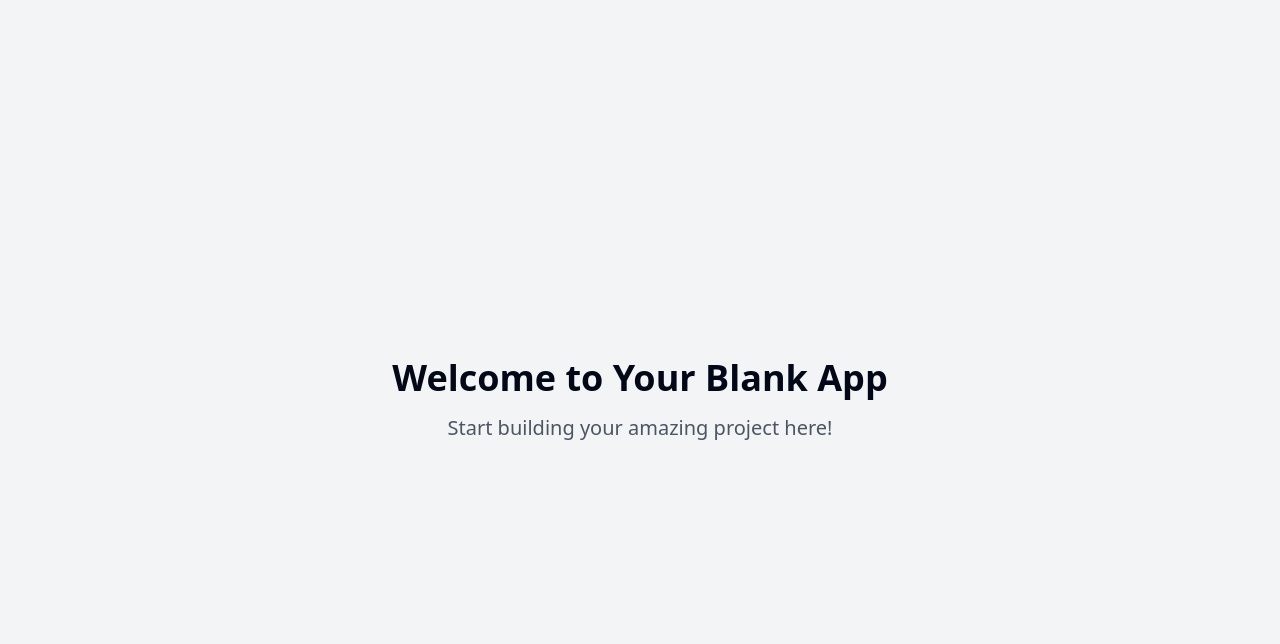
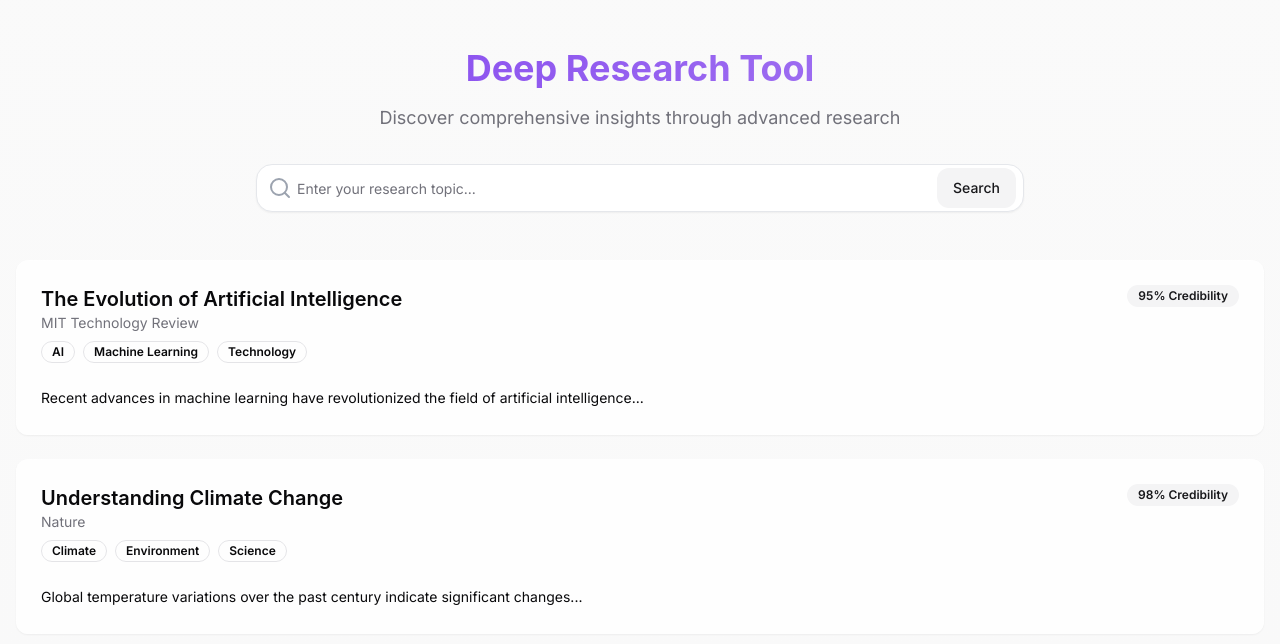
Before and after one commit to rnednur/deepquery-explorer, a React (Vite) app: page / in a window 1280 px wide. Shown: the top 644 px of the page. Built offline with nearby package versions, Linux system fonts and the light colour scheme.

Commit message:
Add deep research tool
This commit adds a basic structure for a deep research tool.  Further development will be needed to implement the full functionality.

```diff
--- /dev/null
+++ b/src/components/ResearchCard.tsx
@@ -0,0 +1,45 @@
+
+import { Card, CardHeader, CardContent } from "@/components/ui/card";
+import { Badge } from "@/components/ui/badge";
+
+interface ResearchCardProps {
+  title: string;
+  source: string;
+  credibilityScore: number;
+  excerpt: string;
+  tags: string[];
+}
+
+export const ResearchCard = ({
+  title,
+  source,
+  credibilityScore,
+  excerpt,
+  tags,
+}: ResearchCardProps) => {
+  return (
+    <Card className="w-full overflow-hidden transition-all duration-300 hover:shadow-lg animate-fadeIn glass-morphism">
+      <CardHeader className="space-y-2">
+        <div className="flex items-start justify-between">
+          <div>
+            <h3 className="text-xl font-display font-semibold">{title}</h3>
+            <p className="text-sm text-muted-foreground">{source}</p>
+          </div>
+          <Badge variant="secondary" className="ml-2">
+            {credibilityScore}% Credibility
+          </Badge>
+        </div>
+        <div className="flex flex-wrap gap-2">
+          {tags.map((tag) => (
+            <Badge key={tag} variant="outline" className="text-xs">
+              {tag}
+            </Badge>
+          ))}
+        </div>
+      </CardHeader>
+      <CardContent>
+        <p className="text-sm leading-relaxed">{excerpt}</p>
+      </CardContent>
+    </Card>
+  );
+};
--- /dev/null
+++ b/src/components/SearchInput.tsx
@@ -0,0 +1,36 @@
+
+import { useState } from "react";
+import { Search } from "lucide-react";
+import { Input } from "@/components/ui/input";
+import { Button } from "@/components/ui/button";
+
+export const SearchInput = ({ onSearch }: { onSearch: (query: string) => void }) => {
+  const [query, setQuery] = useState("");
+
+  const handleSubmit = (e: React.FormEvent) => {
+    e.preventDefault();
+    onSearch(query);
+  };
+
+  return (
+    <form onSubmit={handleSubmit} className="w-full max-w-3xl mx-auto">
+      <div className="relative group animate-fadeIn">
+        <Search className="absolute left-3 top-1/2 -translate-y-1/2 text-gray-400 group-focus-within:text-primary" />
+        <Input
+          type="text"
+          value={query}
+          onChange={(e) => setQuery(e.target.value)}
+          className="w-full pl-10 h-12 bg-white dark:bg-gray-950 border-gray-200 dark:border-gray-800 rounded-2xl shadow-sm transition-all duration-300 focus:ring-2 focus:ring-primary focus:border-transparent"
+          placeholder="Enter your research topic..."
+        />
+        <Button
+          type="submit"
+          className="absolute right-2 top-1/2 -translate-y-1/2 rounded-xl"
+          variant="secondary"
+        >
+          Search
+        </Button>
+      </div>
+    </form>
+  );
+};
--- a/src/index.css
+++ b/src/index.css
@@ -1,101 +1,71 @@
+
+@import url('https://fonts.googleapis.com/css2?family=Inter:wght@400;500;600;700&display=swap');
+
 @tailwind base;
 @tailwind components;
 @tailwind utilities;
 
 @layer base {
   :root {
-    --background: 0 0% 100%;
-    --foreground: 222.2 84% 4.9%;
-
+    --background: 0 0% 98%;
+    --foreground: 240 10% 3.9%;
     --card: 0 0% 100%;
-    --card-foreground: 222.2 84% 4.9%;
-
+    --card-foreground: 240 10% 3.9%;
     --popover: 0 0% 100%;
-    --popover-foreground: 222.2 84% 4.9%;
-
-    --primary: 222.2 47.4% 11.2%;
-    --primary-foreground: 210 40% 98%;
-
-    --secondary: 210 40% 96.1%;
-    --secondary-foreground: 222.2 47.4% 11.2%;
-
-    --muted: 210 40% 96.1%;
-    --muted-foreground: 215.4 16.3% 46.9%;
-
-    --accent: 210 40% 96.1%;
-    --accent-foreground: 222.2 47.4% 11.2%;
-
+    --popover-foreground: 240 10% 3.9%;
+    --primary: 262 83.3% 57.8%;
+    --primary-foreground: 210 20% 98%;
+    --secondary: 240 4.8% 95.9%;
+    --secondary-foreground: 240 5.9% 10%;
+    --muted: 240 4.8% 95.9%;
+    --muted-foreground: 240 3.8% 46.1%;
+    --accent: 240 4.8% 95.9%;
+    --accent-foreground: 240 5.9% 10%;
     --destructive: 0 84.2% 60.2%;
-    --destructive-foreground: 210 40% 98%;
-
-    --border: 214.3 31.8% 91.4%;
-    --input: 214.3 31.8% 91.4%;
-    --ring: 222.2 84% 4.9%;
-
-    --radius: 0.5rem;
-
-    --sidebar-background: 0 0% 98%;
-
-    --sidebar-foreground: 240 5.3% 26.1%;
-
-    --sidebar-primary: 240 5.9% 10%;
-
-    --sidebar-primary-foreground: 0 0% 98%;
-
-    --sidebar-accent: 240 4.8% 95.9%;
-
-    --sidebar-accent-foreground: 240 5.9% 10%;
-
-    --sidebar-border: 220 13% 91%;
-
-    --sidebar-ring: 217.2 91.2% 59.8%;
+    --destructive-foreground: 0 0% 98%;
+    --border: 240 5.9% 90%;
+    --input: 240 5.9% 90%;
+    --ring: 262 83.3% 57.8%;
+    --radius: 0.75rem;
   }
 
   .dark {
-    --background: 222.2 84% 4.9%;
-    --foreground: 210 40% 98%;
+    --background: 240 10% 3.9%;
+    --foreground: 0 0% 98%;
+    --card: 240 10% 3.9%;
+    --card-foreground: 0 0% 98%;
+    --popover: 240 10% 3.9%;
+    --popover-foreground: 0 0% 98%;
+    --primary: 262 83.3% 57.8%;
+    --primary-foreground: 210 20% 98%;
+    --secondary: 240 3.7% 15.9%;
+    --secondary-foreground: 0 0% 98%;
+    --muted: 240 3.7% 15.9%;
+    --muted-foreground: 240 5% 64.9%;
+    --accent: 240 3.7% 15.9%;
+    --accent-foreground: 0 0% 98%;
+    --destructive: 0 62.8% 30.6%;
+    --destructive-foreground: 0 0% 98%;
+    --border: 240 3.7% 15.9%;
+    --input: 240 3.7% 15.9%;
+    --ring: 262 83.3% 57.8%;
+  }
 
-    --card: 222.2 84% 4.9%;
-    --card-foreground: 210 40% 98%;
-
-    --popover: 222.2 84% 4.9%;
-    --popover-foreground: 210 40% 98%;
-
-    --primary: 210 40% 98%;
-    --primary-foreground: 222.2 47.4% 11.2%;
-
-    --secondary: 217.2 32.6% 17.5%;
-    --secondary-foreground: 210 40% 98%;
-
-    --muted: 217.2 32.6% 17.5%;
-    --muted-foreground: 215 20.2% 65.1%;
-
-    --accent: 217.2 32.6% 17.5%;
-    --accent-foreground: 210 40% 98%;
-
-    --destructive: 0 62.8% 30.6%;
-    --destructive-foreground: 210 40% 98%;
-
-    --border: 217.2 32.6% 17.5%;
-    --input: 217.2 32.6% 17.5%;
-    --ring: 212.7 26.8% 83.9%;
-    --sidebar-background: 240 5.9% 10%;
-    --sidebar-foreground: 240 4.8% 95.9%;
-    --sidebar-primary: 224.3 76.3% 48%;
-    --sidebar-primary-foreground: 0 0% 100%;
-    --sidebar-accent: 240 3.7% 15.9%;
-    --sidebar-accent-foreground: 240 4.8% 95.9%;
-    --sidebar-border: 240 3.7% 15.9%;
-    --sidebar-ring: 217.2 91.2% 59.8%;
-  }
-}
-
-@layer base {
   * {
     @apply border-border;
   }
 
   body {
-    @apply bg-background text-foreground;
+    @apply bg-background text-foreground font-sans;
+  }
+
+  h1, h2, h3, h4, h5, h6 {
+    @apply font-display;
   }
 }
+
+@layer utilities {
+  .glass-morphism {
+    @apply bg-white/80 dark:bg-black/80 backdrop-blur-md border border-white/20 dark:border-black/20;
+  }
+}
--- a/src/pages/Index.tsx
+++ b/src/pages/Index.tsx
@@ -1,11 +1,53 @@
-// Update this page (the content is just a fallback if you fail to update the page)
+
+import { useState } from "react";
+import { SearchInput } from "@/components/SearchInput";
+import { ResearchCard } from "@/components/ResearchCard";
+
+const mockResults = [
+  {
+    id: 1,
+    title: "The Evolution of Artificial Intelligence",
+    source: "MIT Technology Review",
+    credibilityScore: 95,
+    excerpt: "Recent advances in machine learning have revolutionized the field of artificial intelligence...",
+    tags: ["AI", "Machine Learning", "Technology"],
+  },
+  {
+    id: 2,
+    title: "Understanding Climate Change",
+    source: "Nature",
+    credibilityScore: 98,
+    excerpt: "Global temperature variations over the past century indicate significant changes...",
+    tags: ["Climate", "Environment", "Science"],
+  },
+];
 
 const Index = () => {
+  const [searchResults, setSearchResults] = useState(mockResults);
+
+  const handleSearch = (query: string) => {
+    // In a real implementation, this would make an API call
+    console.log("Searching for:", query);
+  };
+
   return (
-    <div className="min-h-screen flex items-center justify-center bg-gray-100">
-      <div className="text-center">
-        <h1 className="text-4xl font-bold mb-4">Welcome to Your Blank App</h1>
-        <p className="text-xl text-gray-600">Start building your amazing project here!</p>
+    <div className="min-h-screen w-full bg-gradient-to-b from-background to-secondary/20">
+      <div className="container mx-auto px-4 py-12">
+        <div className="text-center mb-12 animate-fadeIn">
+          <h1 className="text-4xl font-display font-bold mb-4 bg-clip-text text-transparent bg-gradient-to-r from-primary to-primary/60">
+            Deep Research Tool
+          </h1>
+          <p className="text-lg text-muted-foreground mb-8">
+            Discover comprehensive insights through advanced research
+          </p>
+          <SearchInput onSearch={handleSearch} />
+        </div>
+
+        <div className="grid gap-6 mt-12">
+          {searchResults.map((result) => (
+            <ResearchCard key={result.id} {...result} />
+          ))}
+        </div>
       </div>
     </div>
   );
```
Also changed, not shown: tailwind.config.ts (+50 -52 lines).
